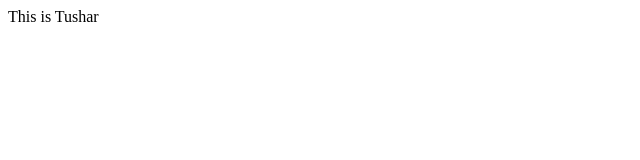
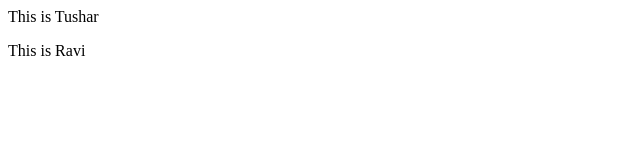
Before and after one commit to tushar2355/LocalRepo, a plain HTML site: page index.html in a window 1280 px wide. Shown: the full height of the page, 0-640 px from the left. Drawn offline with Linux system fonts and the light colour scheme.

Commit message:
New in feature1

```diff
--- a/index.html
+++ b/index.html
@@ -1 +1,2 @@
 <p>This is Tushar</p>
+<p>This is Ravi</p>
```
